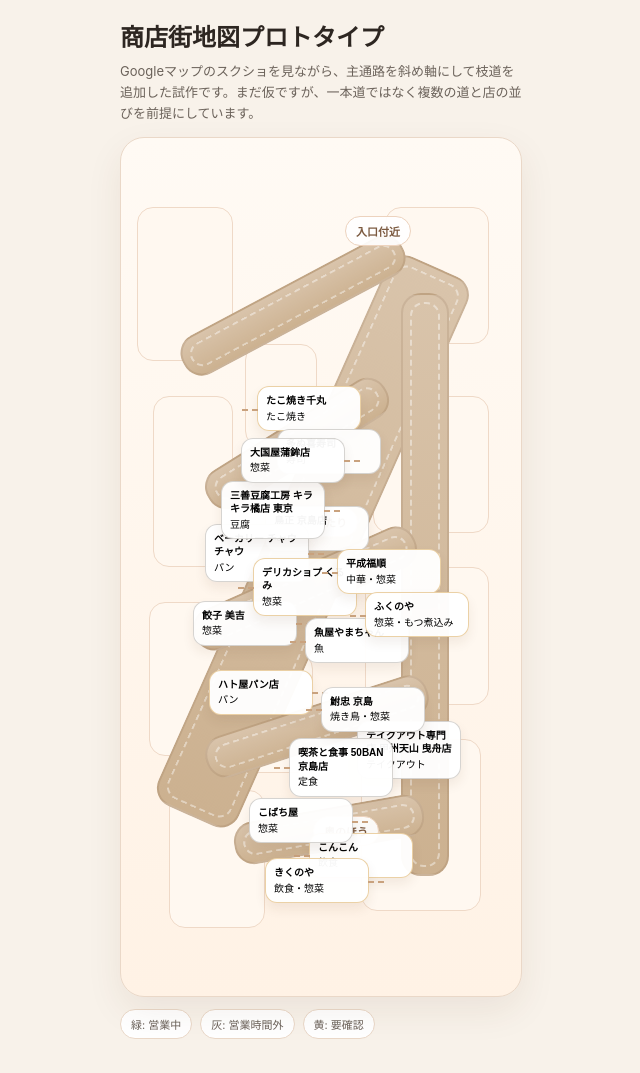
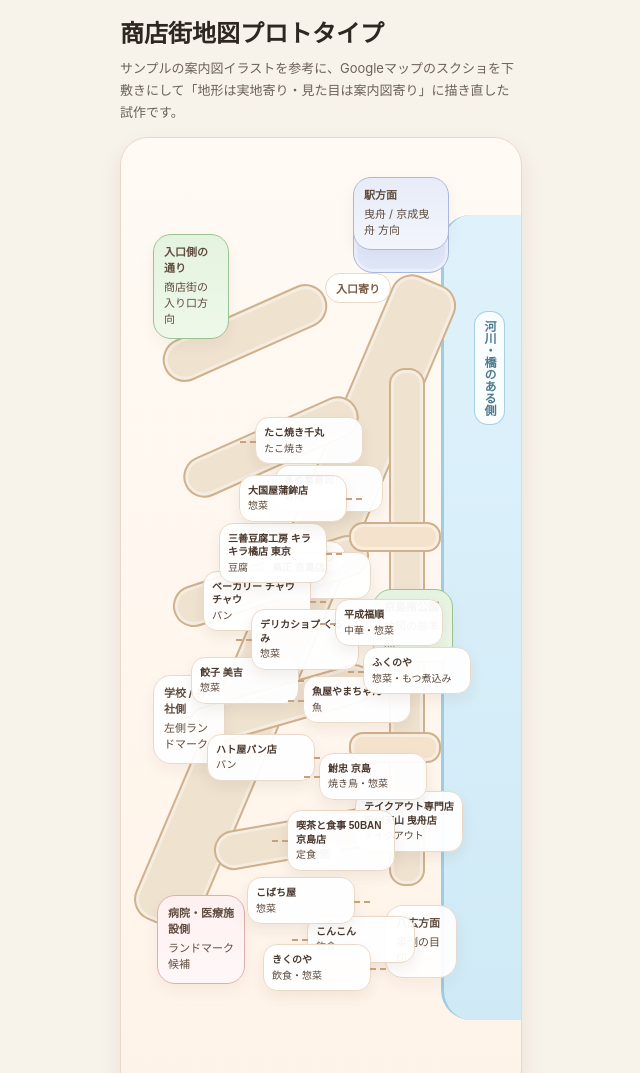
Before and after one commit to koki19940607/kiratachi-site, a plain HTML site: page map-prototype.html in a window 1280 px wide. Shown: the top 1073 px of the page, without its empty margins (319-959 px from the left). Drawn offline with Linux system fonts and the light colour scheme.

Commit message:
Redesign map prototype as illustrated guide map

```diff
--- a/map-prototype.html
+++ b/map-prototype.html
@@ -6,109 +6,300 @@
   <title>キラキラ橘商店街 地図プロトタイプ</title>
   <style>
     :root {
-      --bg: #f8f2ea;
+      --bg: #f7f2ea;
+      --paper: #fffdf9;
       --text: #2d2621;
       --sub: #6b625a;
       --line: #ead8c8;
-      --road: #d9c4ab;
-      --road-2: #ccb190;
-      --block: #fff8f0;
-      --block-line: #efd9c7;
-      --open: #2f9e44;
-      --closed: #8b837b;
-      --check: #c77d00;
+      --road: #efe2cf;
+      --road-edge: #d0b18d;
+      --water: #dff2fb;
+      --water-edge: #9ecce2;
+      --park: #e4f3df;
+      --park-edge: #9bc390;
+      --rail: #e7ecf8;
+      --rail-edge: #a9b8d8;
+      --hospital: #fff0f0;
+      --hospital-edge: #ddb0b0;
+      --shop-bg: rgba(255,255,255,0.95);
+      --shop-line: #ebd9c8;
+      --shadow: 0 10px 24px rgba(77, 43, 18, 0.08);
     }
     * { box-sizing: border-box; }
-    body { margin: 0; font-family: -apple-system, BlinkMacSystemFont, "Segoe UI", sans-serif; background: var(--bg); color: var(--text); }
-    .app { max-width: 430px; margin: 0 auto; padding: 18px 14px 40px; }
-    h1 { font-size: 24px; margin: 0 0 8px; }
-    .lead { color: var(--sub); font-size: 13px; line-height: 1.6; margin: 0 0 14px; }
+    body {
+      margin: 0;
+      background: var(--bg);
+      color: var(--text);
+      font-family: -apple-system, BlinkMacSystemFont, "Segoe UI", sans-serif;
+    }
+    .app {
+      max-width: 430px;
+      margin: 0 auto;
+      padding: 18px 14px 40px;
+    }
+    h1 {
+      margin: 0 0 8px;
+      font-size: 24px;
+      line-height: 1.3;
+    }
+    .lead {
+      margin: 0 0 14px;
+      color: var(--sub);
+      font-size: 13px;
+      line-height: 1.7;
+    }
     .map-wrap {
-      position: relative; width: 100%; height: 860px; background: linear-gradient(180deg, #fffaf4, #fff2e5);
-      border: 1px solid var(--line); border-radius: 24px; overflow: hidden; box-shadow: 0 14px 36px rgba(84, 48, 21, 0.08);
+      position: relative;
+      width: 100%;
+      height: 960px;
+      background: linear-gradient(180deg, #fffaf4, #fff3e8);
+      border: 1px solid var(--line);
+      border-radius: 28px;
+      overflow: hidden;
+      box-shadow: var(--shadow);
     }
-    .block { position: absolute; background: var(--block); border: 1px solid var(--block-line); border-radius: 16px; }
-    .road { position: absolute; background: linear-gradient(180deg, var(--road), var(--road-2)); border: 2px solid rgba(116, 83, 53, 0.14); border-radius: 20px; }
-    .road::after { content: ''; position: absolute; inset: 7px; border-radius: 14px; border: 2px dashed rgba(255,255,255,0.42); }
+    .ground-grid {
+      position: absolute;
+      inset: 0;
+      background-image:
+        linear-gradient(rgba(255,255,255,0.22) 1px, transparent 1px),
+        linear-gradient(90deg, rgba(255,255,255,0.22) 1px, transparent 1px);
+      background-size: 24px 24px;
+      opacity: 0.35;
+      pointer-events: none;
+    }
+    .water {
+      position: absolute;
+      right: -2%;
+      top: 8%;
+      width: 22%;
+      height: 84%;
+      background: linear-gradient(180deg, var(--water), #cfeaf6);
+      border-left: 3px solid var(--water-edge);
+      border-radius: 30px 0 0 30px;
+    }
+    .water-label {
+      position: absolute;
+      right: 4%;
+      top: 18%;
+      writing-mode: vertical-rl;
+      font-size: 12px;
+      font-weight: 800;
+      color: #4f7a8e;
+      background: rgba(255,255,255,0.82);
+      border: 1px solid rgba(158,204,226,0.9);
+      padding: 8px 6px;
+      border-radius: 14px;
+    }
+    .road {
+      position: absolute;
+      background: var(--road);
+      border: 2px solid var(--road-edge);
+      border-radius: 22px;
+      box-shadow: inset 0 0 0 3px rgba(255,255,255,0.38);
+    }
     .road.main {
-      left: 37%; top: 12%; width: 22%; height: 70%; transform: rotate(24deg); transform-origin: center center;
+      left: 35%;
+      top: 12%;
+      width: 17%;
+      height: 73%;
+      transform: rotate(23deg);
+      transform-origin: center center;
     }
-    .road.vertical-east { left: 70%; top: 18%; width: 12%; height: 68%; }
-    .road.cross-a { left: 12%; top: 17%; width: 62%; height: 5%; transform: rotate(-28deg); }
-    .road.cross-b { left: 18%; top: 33%; width: 52%; height: 5%; transform: rotate(-32deg); }
-    .road.cross-c { left: 16%; top: 50%; width: 60%; height: 5%; transform: rotate(-24deg); }
-    .road.cross-d { left: 20%; top: 66%; width: 58%; height: 5%; transform: rotate(-18deg); }
-    .road.cross-e { left: 28%; top: 78%; width: 48%; height: 5%; transform: rotate(-10deg); }
+    .road.branch-a {
+      left: 9%; top: 18%; width: 44%; height: 4.6%; transform: rotate(-24deg);
+    }
+    .road.branch-b {
+      left: 14%; top: 30%; width: 47%; height: 4.4%; transform: rotate(-24deg);
+    }
+    .road.branch-c {
+      left: 12%; top: 44%; width: 51%; height: 4.4%; transform: rotate(-18deg);
+    }
+    .road.branch-d {
+      left: 16%; top: 57%; width: 48%; height: 4.2%; transform: rotate(-16deg);
+    }
+    .road.branch-e {
+      left: 23%; top: 71%; width: 42%; height: 4.2%; transform: rotate(-10deg);
+    }
+    .road.bridge-1,
+    .road.bridge-2 {
+      left: 57%;
+      width: 23%;
+      height: 3.2%;
+      border-radius: 14px;
+      background: #f4e2cd;
+    }
+    .road.bridge-1 { top: 40%; }
+    .road.bridge-2 { top: 62%; }
+    .road.side-east {
+      left: 67%;
+      top: 24%;
+      width: 9%;
+      height: 54%;
+      border-radius: 16px;
+    }
+    .rail {
+      position: absolute;
+      left: 58%;
+      top: 5%;
+      width: 24%;
+      height: 9%;
+      background: linear-gradient(180deg, var(--rail), #dde6f8);
+      border: 1px solid var(--rail-edge);
+      border-radius: 20px;
+      box-shadow: inset 0 0 0 3px rgba(255,255,255,0.35);
+    }
+    .landmark {
+      position: absolute;
+      border-radius: 18px;
+      padding: 10px 10px;
+      background: rgba(255,255,255,0.92);
+      border: 1px solid #e8d9cb;
+      box-shadow: 0 6px 16px rgba(77, 43, 18, 0.05);
+      font-size: 11px;
+      line-height: 1.45;
+      color: #5f4c3f;
+    }
+    .landmark strong { display: block; margin-bottom: 3px; font-size: 11px; }
+    .park {
+      background: linear-gradient(180deg, var(--park), #eef8ea);
+      border-color: var(--park-edge);
+    }
+    .station {
+      background: linear-gradient(180deg, var(--rail), #f2f5fb);
+      border-color: var(--rail-edge);
+    }
+    .hospital {
+      background: linear-gradient(180deg, var(--hospital), #fff7f7);
+      border-color: var(--hospital-edge);
+    }
     .zone-label {
-      position: absolute; font-size: 11px; font-weight: 800; color: #7b593f; background: rgba(255,255,255,0.92);
-      border: 1px solid #edd3be; padding: 6px 10px; border-radius: 999px;
+      position: absolute;
+      font-size: 11px;
+      font-weight: 800;
+      color: #775a43;
+      background: rgba(255,255,255,0.94);
+      border: 1px solid #ead7c4;
+      padding: 6px 10px;
+      border-radius: 999px;
     }
-    .zone-1 { left: 56%; top: 9%; }
-    .zone-2 { left: 40%; top: 43%; }
-    .zone-3 { left: 48%; top: 79%; }
+    .zone-1 { left: 51%; top: 14%; }
+    .zone-2 { left: 37%; top: 42%; }
+    .zone-3 { left: 44%; top: 73%; }
     .shop {
-      position: absolute; width: 104px; min-height: 38px; padding: 7px 8px; border-radius: 12px; background: rgba(255,255,255,0.96);
-      border: 1px solid #ead8c8; box-shadow: 0 6px 12px rgba(84, 48, 21, 0.08); font-size: 10px; line-height: 1.35; text-align: left;
+      position: absolute;
+      width: 108px;
+      min-height: 40px;
+      padding: 8px 8px;
+      border-radius: 14px;
+      background: var(--shop-bg);
+      border: 1px solid var(--shop-line);
+      box-shadow: 0 6px 14px rgba(77, 43, 18, 0.07);
+      font-size: 10px;
+      line-height: 1.35;
+      color: #5a4638;
+      text-align: left;
     }
-    .shop::before { content: ''; position: absolute; top: 50%; width: 16px; border-top: 2px dashed #c9a27e; }
+    .shop::before {
+      content: '';
+      position: absolute;
+      top: 50%;
+      width: 16px;
+      border-top: 2px dashed #c6a17b;
+    }
     .shop.left::before { right: -16px; }
     .shop.right::before { left: -16px; }
-    .shop strong { display: block; font-size: 10px; margin-bottom: 2px; }
-    .open { border-color: rgba(47,158,68,0.35); }
-    .closed { border-color: rgba(139,131,123,0.35); }
-    .maybe { border-color: rgba(199,125,0,0.35); }
-    .legend { display: flex; gap: 8px; flex-wrap: wrap; margin-top: 12px; }
-    .legend span { font-size: 11px; color: var(--sub); background: #fff; border: 1px solid var(--line); border-radius: 999px; padding: 6px 10px; }
+    .shop strong {
+      display: block;
+      margin-bottom: 2px;
+      font-size: 10px;
+      color: #49372c;
+    }
+    .legend {
+      display: flex;
+      gap: 8px;
+      flex-wrap: wrap;
+      margin-top: 12px;
+    }
+    .legend span {
+      font-size: 11px;
+      color: var(--sub);
+      background: #fff;
+      border: 1px solid var(--line);
+      border-radius: 999px;
+      padding: 6px 10px;
+    }
   </style>
 </head>
 <body>
   <div class="app">
     <h1>商店街地図プロトタイプ</h1>
-    <p class="lead">Googleマップのスクショを見ながら、主通路を斜め軸にして枝道を追加した試作です。まだ仮ですが、一本道ではなく複数の道と店の並びを前提にしています。</p>
+    <p class="lead">サンプルの案内図イラストを参考に、Googleマップのスクショを下敷きにして「地形は実地寄り・見た目は案内図寄り」に描き直した試作です。</p>
     <div class="map-wrap" id="mapWrap">
-      <div class="block" style="left:4%;top:8%;width:24%;height:18%"></div>
-      <div class="block" style="left:8%;top:30%;width:20%;height:20%"></div>
-      <div class="block" style="left:7%;top:54%;width:23%;height:18%"></div>
-      <div class="block" style="left:12%;top:76%;width:24%;height:16%"></div>
-      <div class="block" style="left:66%;top:8%;width:26%;height:16%"></div>
-      <div class="block" style="left:63%;top:30%;width:29%;height:16%"></div>
-      <div class="block" style="left:61%;top:50%;width:31%;height:16%"></div>
-      <div class="block" style="left:60%;top:70%;width:30%;height:20%"></div>
-      <div class="block" style="left:31%;top:24%;width:18%;height:12%"></div>
-      <div class="block" style="left:30%;top:60%;width:18%;height:14%"></div>
+      <div class="ground-grid"></div>
+      <div class="water"></div>
+      <div class="water-label">河川・橋のある側</div>
 
       <div class="road main"></div>
-      <div class="road vertical-east"></div>
-      <div class="road cross-a"></div>
-      <div class="road cross-b"></div>
-      <div class="road cross-c"></div>
-      <div class="road cross-d"></div>
-      <div class="road cross-e"></div>
+      <div class="road branch-a"></div>
+      <div class="road branch-b"></div>
+      <div class="road branch-c"></div>
+      <div class="road branch-d"></div>
+      <div class="road branch-e"></div>
+      <div class="road side-east"></div>
+      <div class="road bridge-1"></div>
+      <div class="road bridge-2"></div>
 
-      <div class="zone-label zone-1">入口付近</div>
+      <div class="rail"></div>
+
+      <div class="zone-label zone-1">入口寄り</div>
       <div class="zone-label zone-2">中央あたり</div>
-      <div class="zone-label zone-3">奥のほう</div>
+      <div class="zone-label zone-3">奥側</div>
+
+      <div class="landmark station" style="left:58%;top:4%;width:24%;">
+        <strong>駅方面</strong>
+        曳舟 / 京成曳舟 方向
+      </div>
+      <div class="landmark park" style="left:63%;top:47%;width:20%;">
+        <strong>京島南公園</strong>
+        地図の基準点
+      </div>
+      <div class="landmark hospital" style="left:9%;top:79%;width:22%;">
+        <strong>病院・医療施設側</strong>
+        ランドマーク候補
+      </div>
+      <div class="landmark park" style="left:8%;top:10%;width:19%;">
+        <strong>入口側の通り</strong>
+        商店街の入り口方向
+      </div>
+      <div class="landmark" style="left:66%;top:80%;width:18%;">
+        <strong>八広方面</strong>
+        奥側の目印
+      </div>
+      <div class="landmark" style="left:8%;top:56%;width:18%;">
+        <strong>学校 / 神社側</strong>
+        左側ランドマーク
+      </div>
     </div>
     <div class="legend">
-      <span>緑: 営業中</span>
-      <span>灰: 営業時間外</span>
-      <span>黄: 要確認</span>
+      <span>先に案内図の地形を合わせる</span>
+      <span>次に店を道沿いに戻す</span>
+      <span>最後に本体サイトへ統合</span>
     </div>
   </div>
   <script>
     let shops = [];
     const mapWrap = document.getElementById('mapWrap');
-    fetch('./shops.json', { cache: 'no-store' }).then(r => r.json()).then(data => { shops = data; render(); });
-    function stateClass(shop) {
-      if (!shop.hours || shop.hours.includes('調査中') || (shop.note || '').includes('要確認')) return 'maybe';
-      return 'closed';
-    }
+    fetch('./shops.json', { cache: 'no-store' }).then(r => r.json()).then(data => {
+      shops = data;
+      render();
+    });
     function render() {
       shops.forEach(shop => {
         if (shop.mapX == null || shop.mapY == null) return;
         const el = document.createElement('button');
-        el.className = `shop ${shop.mapLabelSide || 'right'} ${stateClass(shop)}`;
-        el.style.left = `calc(${shop.mapX}% - 52px)`;
+        el.className = `shop ${shop.mapLabelSide || 'right'}`;
+        el.style.left = `calc(${shop.mapX}% - 54px)`;
         el.style.top = `calc(${shop.mapY}% - 18px)`;
         el.innerHTML = `<strong>${shop.name}</strong><span>${shop.genre}</span>`;
         el.title = `${shop.name}\n${shop.hours}\n${shop.closed}`;
```
